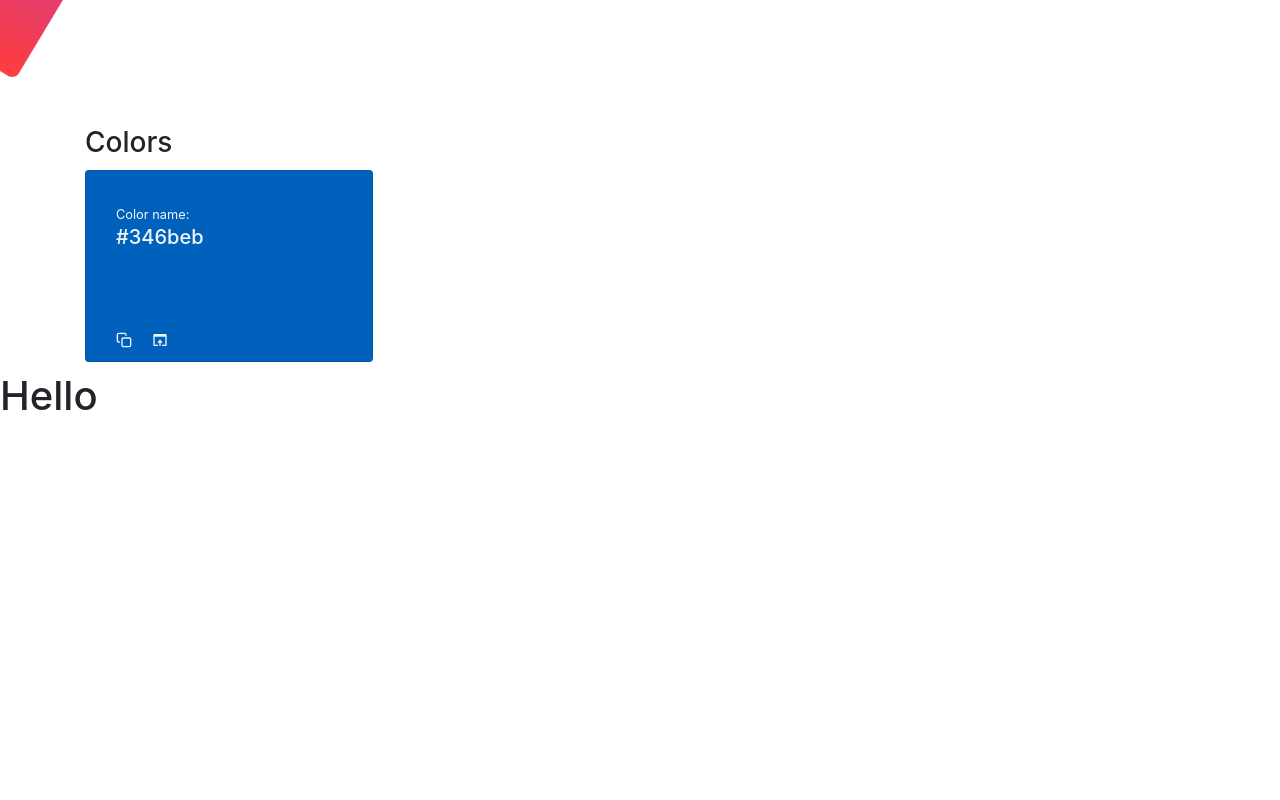
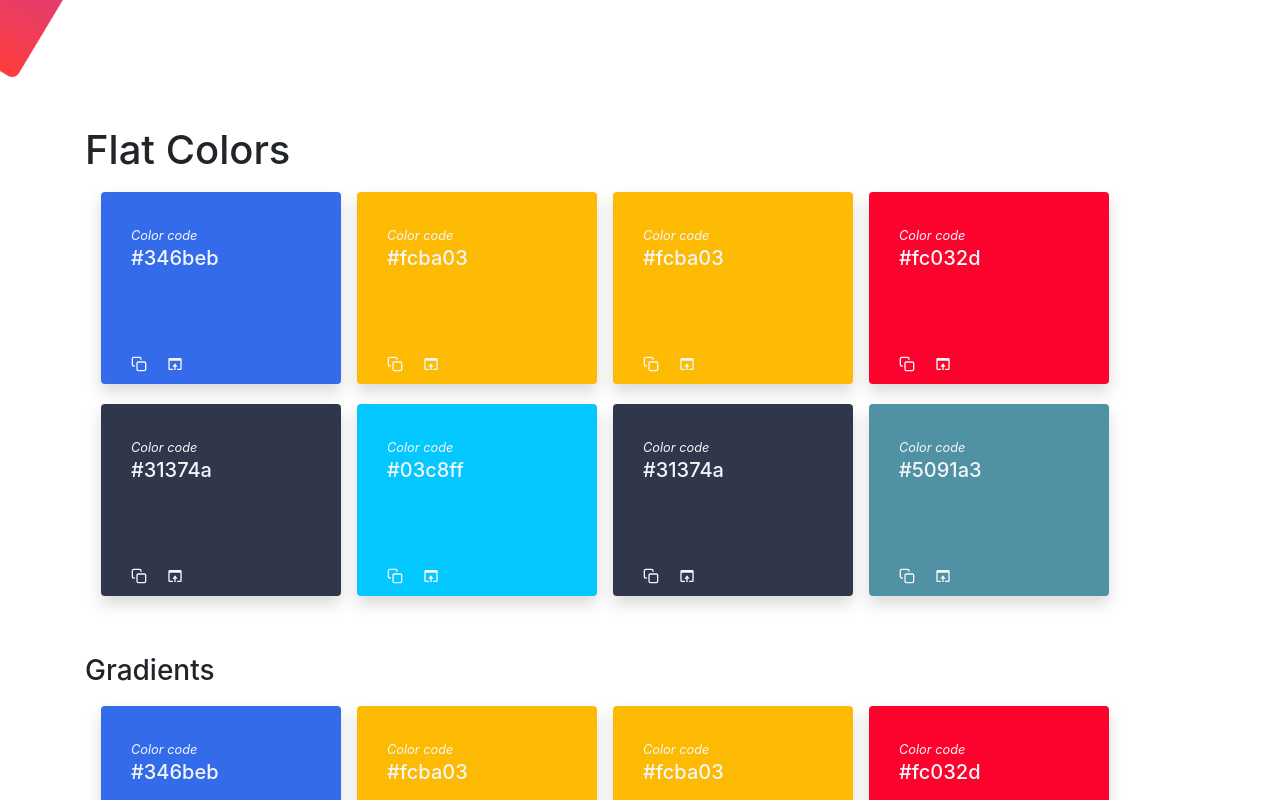
Before and after one commit to phelixdusengimana/colorsbeauty, a React (Create React App) app: page / in a window 1280 px wide. Shown: the part 700-1500 px from the top of the page. Before the commit the page ends 1120 px from the top, so only its background shows below. Built offline with nearby package versions, Linux system fonts and the light colour scheme.

Commit message:
flatcolors

```diff
--- a/package.json
+++ b/package.json
@@ -12,6 +12,7 @@
     "react": "^17.0.1",
     "react-dom": "^17.0.1",
     "react-icons": "^4.1.0",
+    "react-reveal": "^1.2.2",
     "react-scripts": "4.0.1",
     "web-vitals": "^0.2.4"
   },
--- a/src/components/ColorPlate.js
+++ b/src/components/ColorPlate.js
@@ -1,18 +1,22 @@
 import  {BiWindowOpen} from "react-icons/bi";
 import {FiCopy} from "react-icons/fi";
+import Slide from 'react-reveal/Slide';
 
-function ColorPlate() {
+function ColorPlate(props) {
+
     return (
-            <div className="card" style={{color: "#f5f6fa", width: "18rem", height: "12em", margin: "10px 0", padding: "10px", position: "relative", backgroundColor: "#0061bd", cursor:"pointer"}}>
+        <Slide bottom>
+            <div className="card ml-3 border-0 shadow" style={{color: "#f5f6fa", width: "15rem", height: "12em", margin: "10px 0", padding: "10px", position: "relative", backgroundColor: props.code, cursor:"pointer",display:"inline-block"}}>
                 <div className="card-body">
-                   <small className="card-subtitle mb-2">Color name:  </small>
-                    <h5 className="card-title">#346beb</h5>
+                   <small className="card-subtitle mb-2"><i>Color code </i></small>
+                    <h5 className="card-title">{props.code}</h5>
                     <div className="bottomed" style={{position:"absolute",bottom:"10px"}}>
                     <button className="card-link"><FiCopy/></button>
                     <button className="card-link"><BiWindowOpen/></button>
                     </div>
                 </div>
             </div>
+            </Slide>
     );
 }
 
--- a/src/components/Navbar.js
+++ b/src/components/Navbar.js
@@ -15,7 +15,7 @@ function Navabar() {
                                 <a className="nav-link active" aria-current="page" href="./">Home</a>
                             </li>
                             <li className="nav-item">
-                                <a className="nav-link" href="./">Flat Colors</a>
+                                <a className="nav-link" href="#flatColors">Flat Colors</a>
                             </li>
                             <li className="nav-item">
                                 <a className="nav-link" href="./">Colors Shades</a>
--- a/src/pages/Home.js
+++ b/src/pages/Home.js
@@ -1,6 +1,8 @@
 import Navbar from "../components/Navbar";
 import ColorPlate from "../components/ColorPlate";
 import CoName from "../img/ColorsBeauty.png";
+import Slide from 'react-reveal/Slide';
+
 function Home(){
   return(
      <div className="Home-container">
@@ -15,12 +17,33 @@ function Home(){
            </div>
         </div>
 
-        <div className="mt-5 container">
-         <h3>Colors</h3>
-        <ColorPlate/>
+        <div className="mt-5 container" id="flatColors">
+        <Slide bottom>
+          <h1>Flat Colors</h1>
+        </Slide>
+        <ColorPlate code="#346beb"/>
+        <ColorPlate code="#fcba03"/>
+        <ColorPlate code="#fcba03"/>
+        <ColorPlate code="#fc032d"/>
+        <ColorPlate code="#31374a"/>
+        <ColorPlate code="#03c8ff"/>
+        <ColorPlate code="#31374a"/>
+        <ColorPlate code="#5091a3"/>
+
         </div>
 
-        <h1>Hello</h1>
+       <div className="mt-5 container">
+       <h3>Gradients</h3>
+        <ColorPlate code="#346beb"/>
+        <ColorPlate code="#fcba03"/>
+        <ColorPlate code="#fcba03"/>
+        <ColorPlate code="#fc032d"/>
+        <ColorPlate code="#31374a"/>
+        <ColorPlate code="#03c8ff"/>
+        <ColorPlate code="#31374a"/>
+        <ColorPlate code="#5091a3"/>
+       </div>
+
      </div>
   );
 }
```
Also changed, not shown: src/styles/App.css (line endings or trailing spaces), 2 other files (tests, documents, lock files or other folders).
